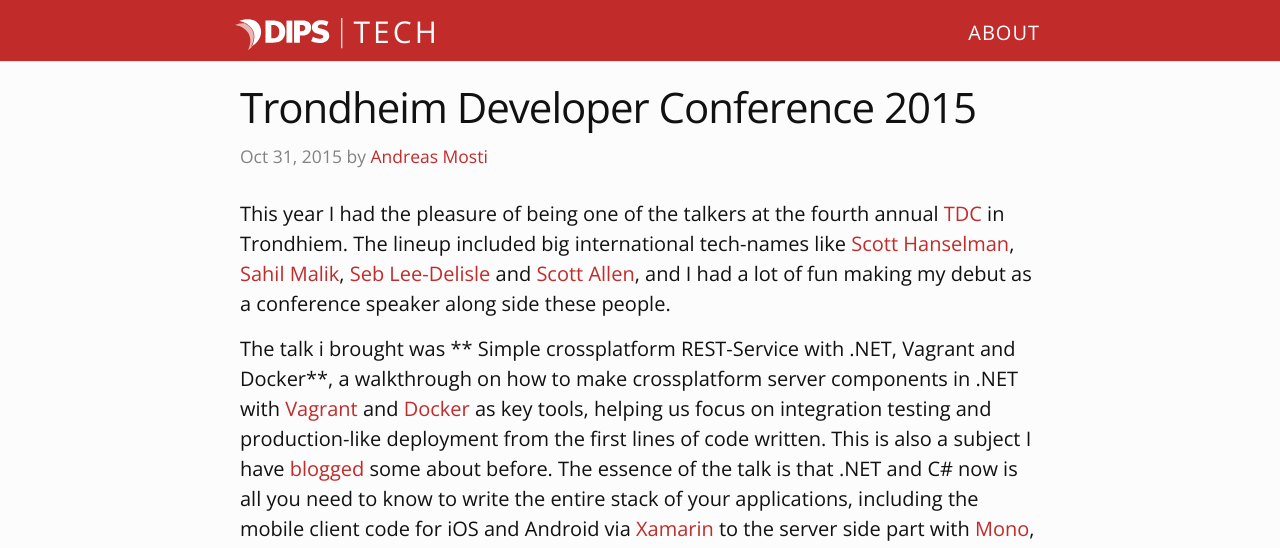
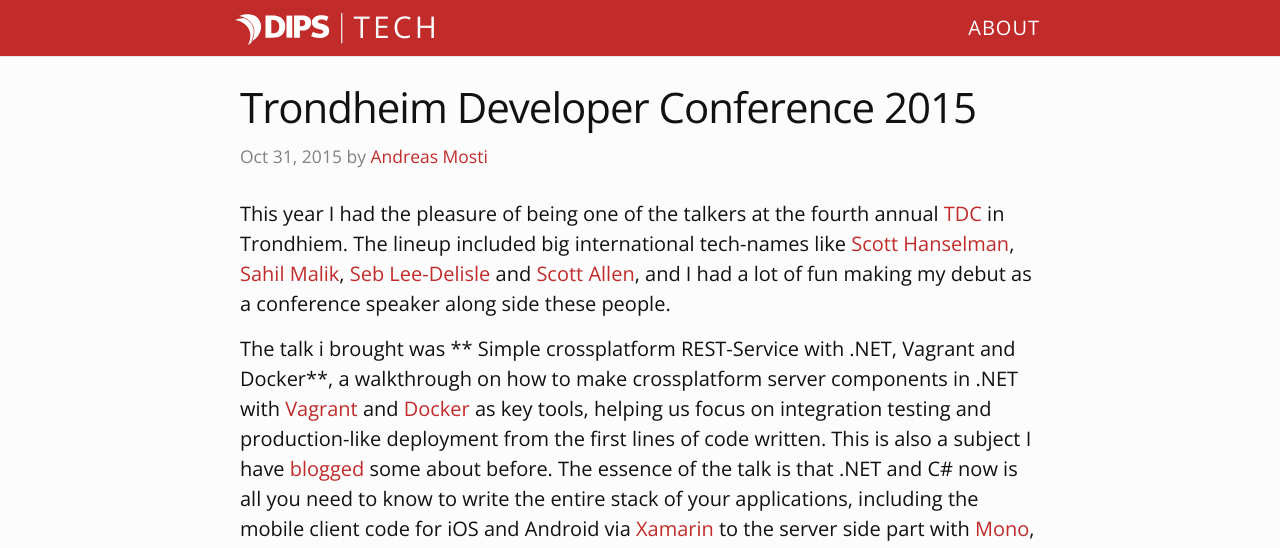
Before and after one commit to ivarler/dipsasa.github.io, a Jekyll site: the page built from _posts/2015-10-31-tdc.md, in a window 1280 px wide. Shown: the top 548 px of the page. Built offline with Jekyll 4.4.1, drawn with Linux system fonts in a browser that asks for light colours; nearby versions of some CDN libraries.

Commit message:
Fixed logo.. again. removed border on top of header

```diff
--- a/_sass/_layout.scss
+++ b/_sass/_layout.scss
@@ -2,7 +2,6 @@
  * Site header
  */
 .site-header {
-    border-top: 5px solid $dips-red-color;
     border-bottom: 1px solid $grey-color-light;
     min-height: 56px;
 
```
Also changed, not shown: _posts/2015-10-31-tdc.md (+1 -0 lines), _includes/realdips.svg.
